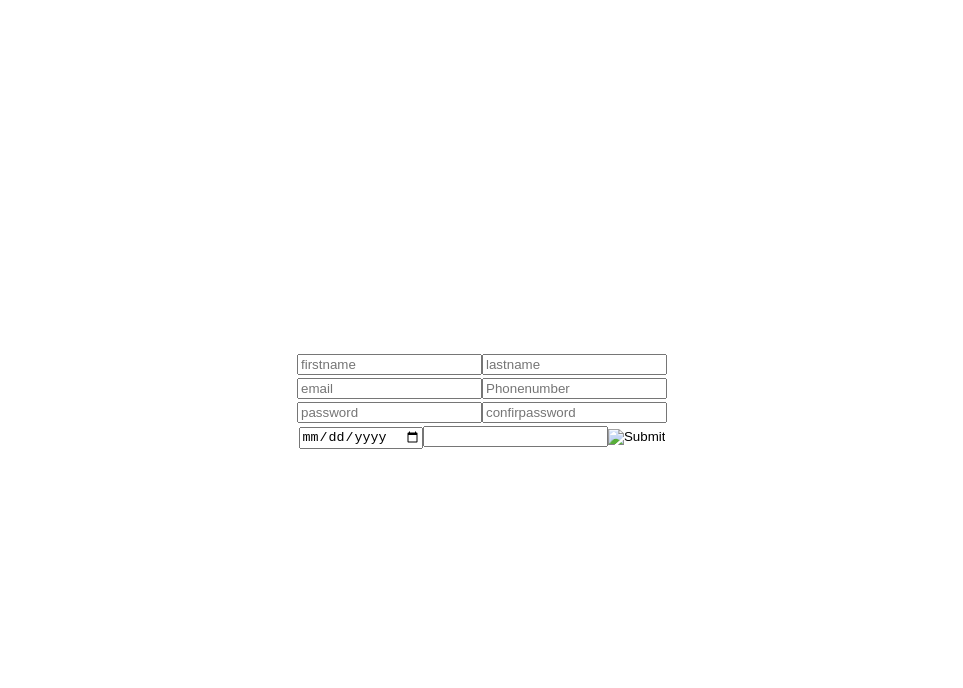
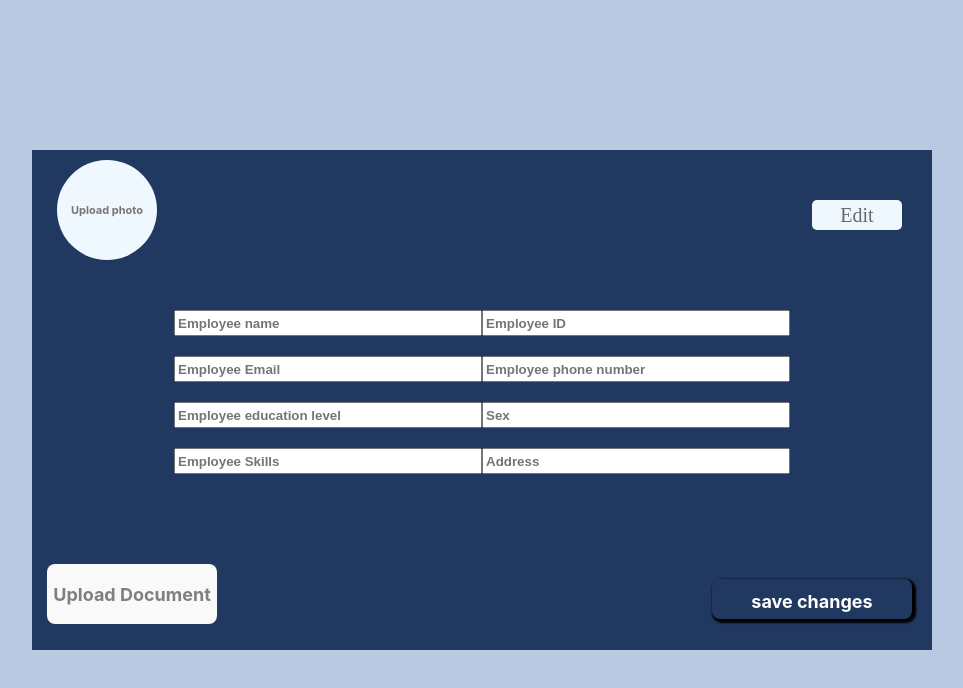
Before and after one commit to Sylvie-sys/HRM-group1, a React (Vite) app: page / in a window 1280 px wide. Shown: the top 688 px of the page, without its empty margins (158-1121 px from the left). Built offline with nearby package versions, Linux system fonts and the light colour scheme.

Commit message:
add employee

```diff
--- a/src/Components/Inputs/index.css
+++ b/src/Components/Inputs/index.css
@@ -0,0 +1,86 @@
+body{
+    background-color: #b9c9e2;
+    max-width: 100%;
+    position:relative;
+}
+#form-1{
+    background-color: #213861;
+    width: 900px;
+    height: 500px;
+}
+.right-button{
+    background-color: aliceblue;
+    color: rgb(119, 117, 117);
+    margin-top: 10px;
+    margin-right: 750px;
+    width: 100px;
+    height: 100px;
+    border-radius: 50%;
+    font-weight: bold;
+    font-size: 11px;
+    padding: 0px;
+
+}
+.left-button{
+        background-color: aliceblue;
+        color: rgb(105, 104, 104);
+        margin-left: 750px;
+        position: relative;
+        top: -60px;
+        width: 90px;
+        height: 30px;
+        font-size: 20px;
+        padding: 2px;
+        font-family: bold;
+        border-radius: 5px;
+}
+.inputs{
+display: inline;
+align-items: center;
+justify-content: center;
+gap: 50px;
+}
+.inputs input{
+    margin-top: 20px;
+    width:300px ;
+    height: 20px;
+    font-weight: bolder;
+
+}
+.uploadbutton{
+    margin-right: 700px;
+    position: relative;
+    bottom: -90px;
+    width: 170px;
+    height: 60px;
+    font-size: 18px;
+    font-weight: bold;
+    color: rgb(128, 126, 126);
+    border: 0px;
+    padding: 2px;
+}
+.last-button{
+    /* margin-left: 650px;
+    position: relative;
+    bottom: -145px;
+    width: 200px;
+    height: 40px;
+    color: white;
+    background-color: #213861;
+    box-shadow: 2px 2px 2px 2px black;
+    font-size: 18px;
+    font-weight: bold; */
+    width: 200px;
+    height: 40px;
+    float: right;
+    position: relative;
+    bottom: -45px;
+    right: 20px;
+    color: white;
+    background-color: #213861;
+    box-shadow: 2px 2px 2px 2px black;
+    font-size: 18px;
+    font-weight: bold;
+
+
+}
--- a/src/Components/Inputs/index.tsx
+++ b/src/Components/Inputs/index.tsx
@@ -3,21 +3,32 @@ import "./index.css"
 
 const Input =() =>{
 return(
-
-     <div>
-        <input type="text" placeholder="firstname" />
-        <input type="text" placeholder="lastname" />
-        <br/>
-        <input type="email" placeholder="email" />
-        <input type="number" placeholder="Phonenumber" />
-        <br/>
-        <input type="password" placeholder="password" />
-        <input type="password" placeholder="confirpassword" />
-        <br/>
-        <input type="date" placeholder="dateofbirth" />
-        <input type="" />
-        <input type="image" placeholder="personalpic" />
-     </div>
+    <form id="form-1">
+    <div>
+        <button className="right-button"> Upload photo</button>
+        <button className="left-button"> Edit</button>
+    </div>
+    <div className="inputs">
+        <div className="inputs1">
+            <input type="text" placeholder="Employee name" />
+            <input type="text" placeholder="Employee ID" />
+        </div>
+            <div className="inputs2">
+                <input type="email" placeholder="Employee Email" />
+                <input type="text" placeholder="Employee phone number" />
+            </div>
+            <div className="inputs3">
+                <input type="text" placeholder="Employee education level" />
+                <input type="text" placeholder="Sex" />
+            </div>
+            <div className="inputs3">
+                    <input type="text" placeholder="Employee Skills" />
+                    <input type="text" placeholder="Address" />
+            </div>
+            </div>
+                    <button className="uploadbutton"> Upload Document</button>
+                    <button className="last-button">save changes</button>
+    </form>
 )
 
 }
```
Also changed, not shown: src/App.tsx (line endings or trailing spaces).
